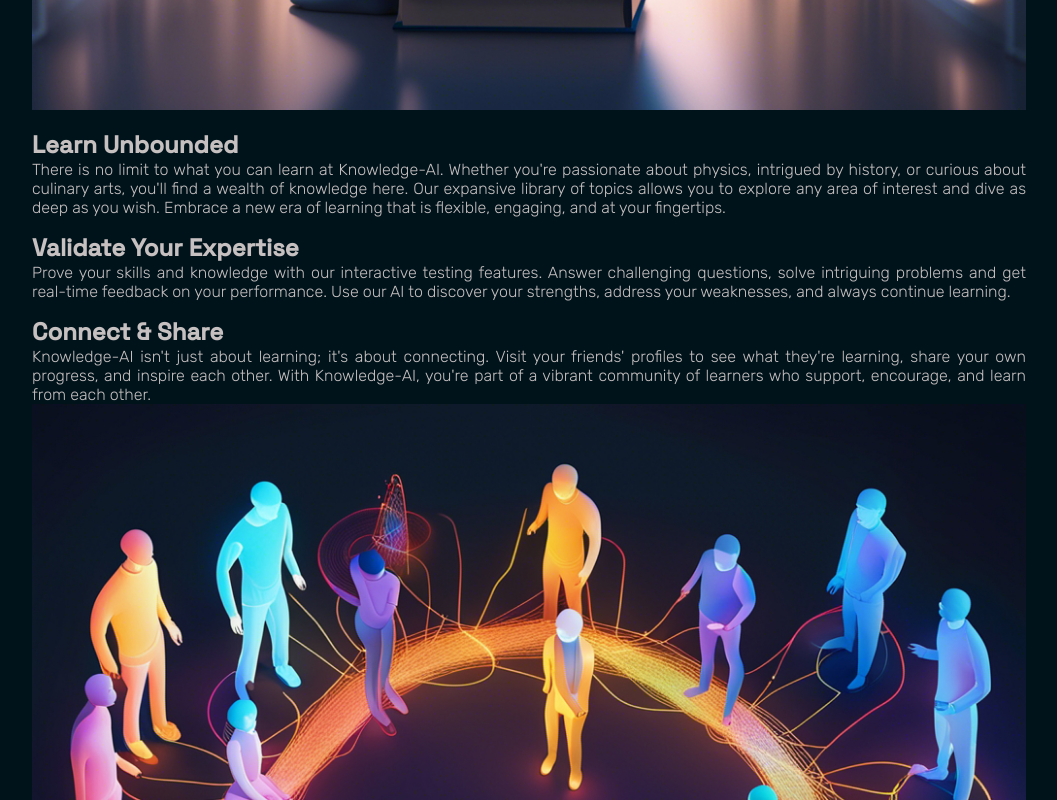
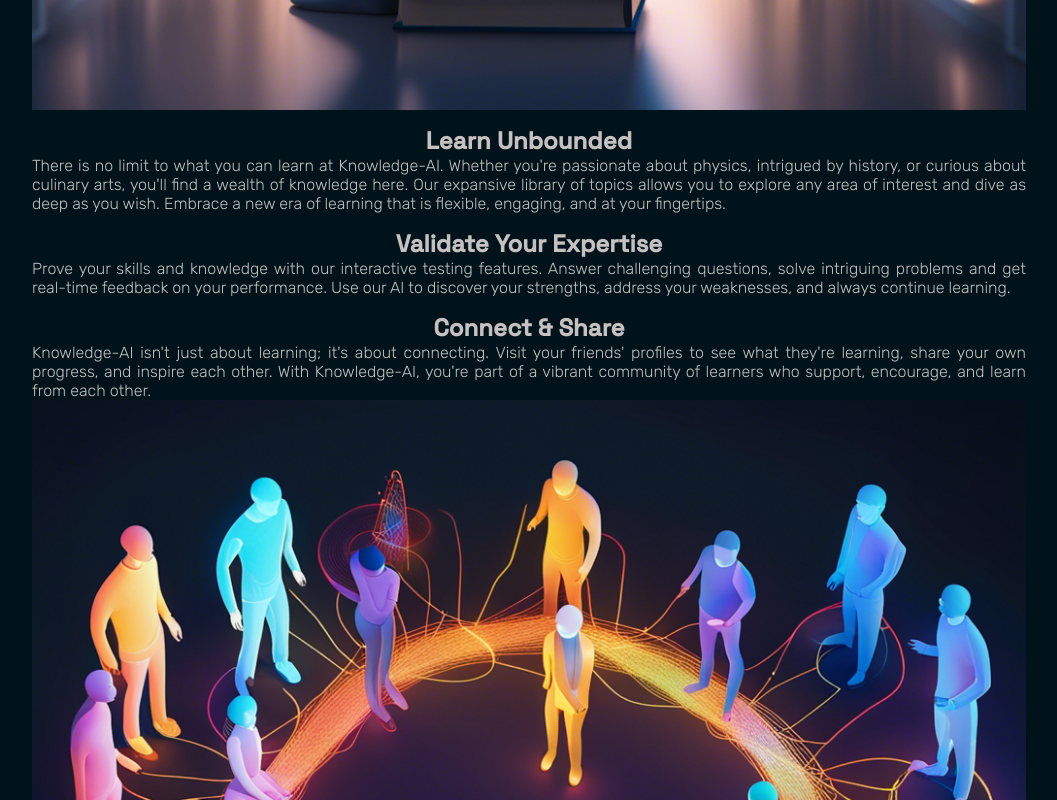
Before and after one commit to Charlytoc/knowledge-ai-front, a Next.js app: page / in a window 1280 px wide. Shown: the part 1240-2040 px from the top of the page, without its empty margins (111-1168 px from the left). Built offline with nearby package versions, Linux system fonts and the light colour scheme; a web font is replaced by a local one.

Commit message:
changing inputs placeholders

```diff
--- a/app/learn/[studyplan]/[section]/page.tsx
+++ b/app/learn/[studyplan]/[section]/page.tsx
@@ -116,6 +116,7 @@
             topic_id: props.topics[currentIndex].id,
             text: discussionComment
         };
+
 
         const headers = {
             Authorization: 'Token ' + token,
--- a/app/learn/page.tsx
+++ b/app/learn/page.tsx
@@ -35,9 +35,9 @@
     return (
         <main className={`page page-learn ${settings.theme}`}>
             <NavBar />
-            <h3>Create your own Study Plan</h3>
+            <h3>What do you want to learn today?</h3>
             <StudyPlanCreate />
-            <h4>Or explore the community study plans</h4>
+            <h4>Explore the community study plans</h4>
             <StudyPlanList studyplans={studyPlans} />
             <Footer />
         </main>
--- a/app/resources/components/ui/CreateStudyPlan.tsx
+++ b/app/resources/components/ui/CreateStudyPlan.tsx
@@ -65,13 +65,13 @@
     {
       inputName: "title",
       inputType: "text",
-      placeholder: "Title",
+      placeholder: "Write an interesting title",
       setter: handleInputChange,
     },
     {
       inputName: "description",
       inputType: "text",
-      placeholder: "Description",
+      placeholder: "Write the things you want to learn",
       setter: handleInputChange,
     },
     // {
--- a/app/resources/components/ui/Landing.tsx
+++ b/app/resources/components/ui/Landing.tsx
@@ -30,8 +30,10 @@
             </>
             :
             <>
-            <h2>{title}</h2>
-            <p>{description}</p>
+            <div>
+                <h2>{title}</h2>
+                <p>{description}</p>
+            </div>
             </>
         }
         </div>
@@ -90,6 +92,11 @@
                     imageUrl={sectionData.imageUrl}
                 />
             ))}
+            <div className='call-t-action'>
+                <span>
+                    What do you want to learn?
+                </span>
+            </div>
         </div>
     );
 };
--- a/app/resources/styles/components.css
+++ b/app/resources/styles/components.css
@@ -145,9 +145,16 @@
 }
 
 .component-landing-section {
-    /* background-color: red; */
+    /* display: grid; */
+    /* grid-template-columns: 50% 50%; */
     width: min(100%, 1000px);
     margin: 0 auto;
+    >div {
+        display: flex;
+        align-items: center;
+        justify-content: center;
+        flex-direction: column;
+    }
 }
 
 
--- a/app/resources/styles/globals.css
+++ b/app/resources/styles/globals.css
@@ -316,3 +316,15 @@
     opacity: 1;
   }
 }
+
+
+
+.call-t-action {
+  background-color: var(--background-dark-soft);
+  text-align: center;
+  padding: 15px;
+  font-size: 30px;
+  color: #0c97be;
+  cursor: pointer;
+  font-weight: 600;
+}
```
